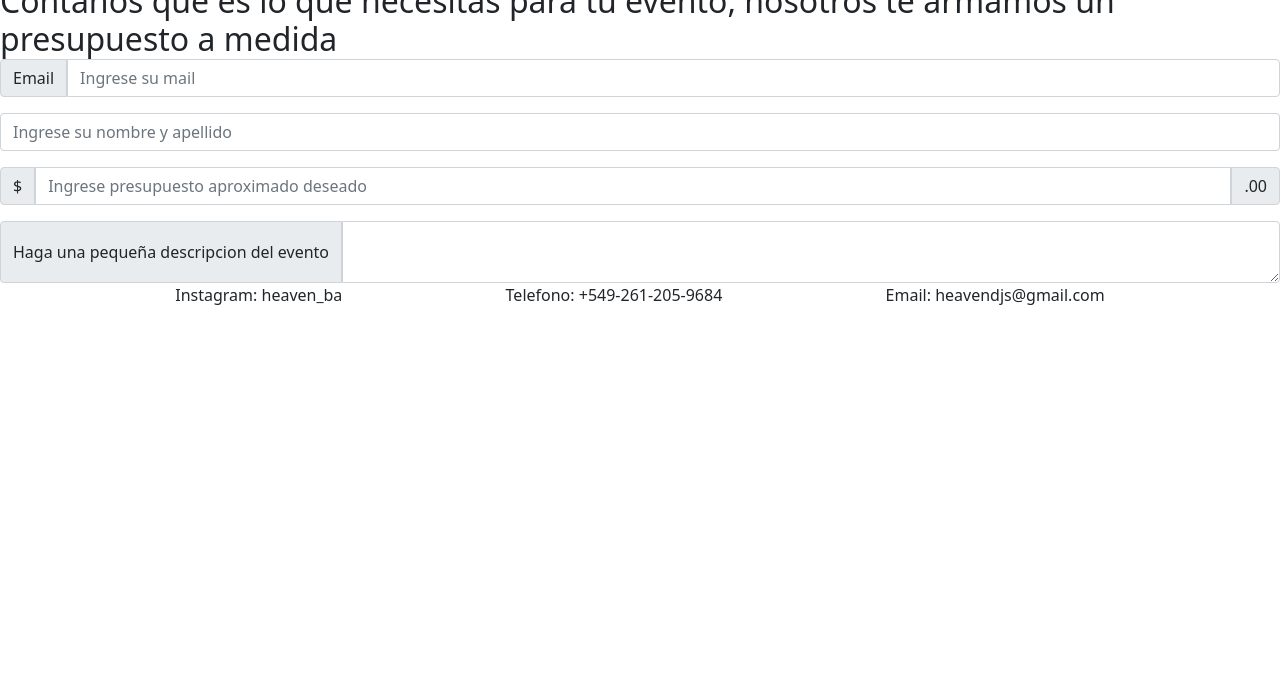
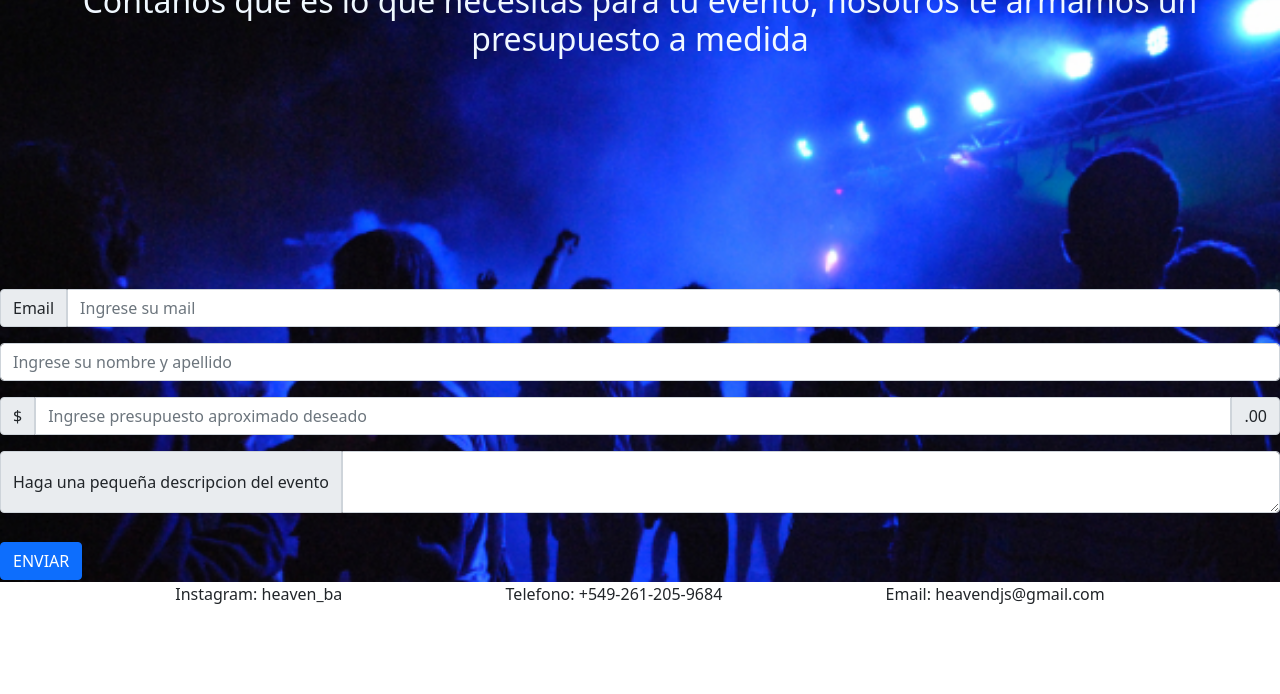
Before and after one commit to matiascapurro/coderhouse-heaven-capurro, a plain HTML site: page contacto.html in a window 1280 px wide. Shown: the part 106-800 px from the top of the page. Drawn offline with nearby package versions, Linux system fonts and the light colour scheme.

Commit message:
borre el css que deje de usar

```diff
--- a/Assets/css/style.css
+++ b/Assets/css/style.css
@@ -1,6 +1,15 @@
 
  *{
     margin: 0px !important;
+}
+.presupuesto{
+    background-image: url(../Fotos/foto_formulario_heaven.jpg);
+    background-size: cover;
+    display: block;
+    width: 100%;
+    height: 600px;
+    color: aliceblue;
+    font-size: larger;
 }
 .navegador h1{
     color: aqua;
@@ -170,114 +179,7 @@
 .navegador ul li :hover{
     color:blueviolet;
     }
-/***
-a{
-    text-decoration: none !important;
-    list-style-type: none !important;
-    text-decoration-color: none;
-}
-
-li{
-    list-style: none;
-    align-items: center;
-    font-family: fantasy;
-    line-height: 8ch;
-}
-.menu{
-    display:grid;
-    grid-template-columns: 1fr 1fr;
-    grid-template-rows: 1fr 1fr 1fr 1fr;
-    grid-template-areas: "navqs   navqs"
-                         "navdjs  navdjs"
-                         "navserv navserv"
-                         "navcont navcont";
-    justify-content: start;
-    margin: 0px;
-}
-.menu li a {
-    color:white;
-}
-.quienesSomos{
-    width: 100%;
-    height: 500px;
-    background-size: cover;
-    grid-area: navqs;
-    text-align: center;
-    font-size: 40px;
-}
-
-.djs{
-    background-image: url("../Fotos/foto\ de\ tomidj.jpg");
-    width: 100%;
-    height: 500px;
-    background-size: cover;
-    grid-area: navdjs;
-    text-align: center;
-    font-size: 40px;
-}
-
-.servicios{
-    background-image: url("../Fotos/Captura\ de\ Pantalla\ 2022-04-04\ a\ la\(s\)\ 17.43.21.png");
-    width: 100%;
-    height: 500px;
-    background-size: cover;
-    grid-area: navserv;
-    text-align: center;
-    font-size: 40px;
-}
-
-.contacto{
-    background-image: url("../Fotos/foto\ de\ matidj.png");
-    width: 100%;
-    height: 500px;
-    background-size: cover;
-    grid-area: navcont;
-    text-align: center;
-    font-size: 40px;
-}
-
-.pieDePagina{
-    background-color: black;
-    color:aqua;
-    height: 50px;
-    align-items: center;
-}
-.video{
-    background-image: url("../Fotos/y2mate.com\ -\ Efectos\ visuales\ para\ tus\ fiestas\ HD\ full_1080p.mp4");
-    width: 100%;
-    height: 600px;
-    background-size: cover;
-}
-
-.heaven{
-    font-family: 'IBM Plex Mono', monospace;
-}
-.tr{
-    color: brown;
-}
-.presupuesto{
-    background-image: url(../Fotos/foto_formulario_heaven.jpg);
-    background-size: cover;
-    display: block;
-    width: 100%;
-    height: 600px;
-    color: aliceblue;
-    font-size: larger;
-}
-.infoEvento{
-    width: 400px;
-    height: 150px;
-}
 .introForm{
-    text-align: center;
-    margin-bottom: 100px;
-}
-.casillero{
-    margin: 25px;
-}
-.botonEnviar{
-    width: 100px;
-    background-color: aqua;
-    font-family: 'IBM Plex Mono', monospace;
-    font-size: larger;
-}
+        text-align: center;
+        margin-bottom: 100px;
+    }
--- a/contacto.html
+++ b/contacto.html
@@ -35,6 +35,7 @@
     <h1 class="identidad">Contacto</h1>
     <section class="presupuesto">
         <h2 class="introForm">Contanos que es lo que necesitas para tu evento, nosotros te armamos un presupuesto a medida</h2>
+        <br><br><br><br><br><br><br><br>
         <div class="input-group mb-3">
             <span class="input-group-text" id="basic-addon1">Email</span>
             <input type="text" class="form-control" placeholder="Ingrese su mail" aria-label="Username" aria-describedby="basic-addon1">
@@ -54,6 +55,8 @@
             <span class="input-group-text">Haga una pequeña descripcion del evento</span>
             <textarea class="form-control" aria-label="With textarea"></textarea>
           </div>
+          <br>
+          <button type="button" class="btn btn-primary">ENVIAR</button>
     </section>
     </main>
     <footer class="pieDePagina row" >
```
